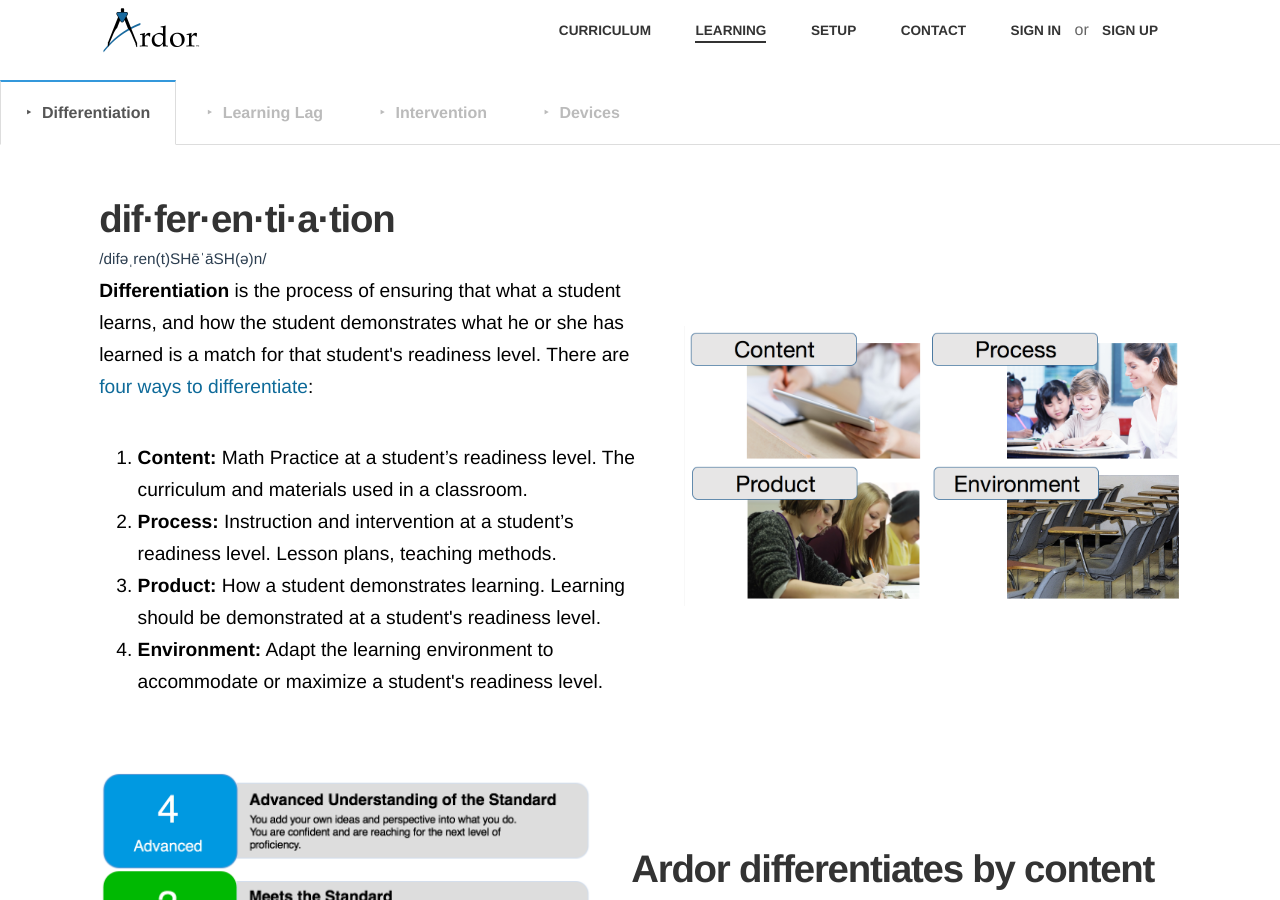
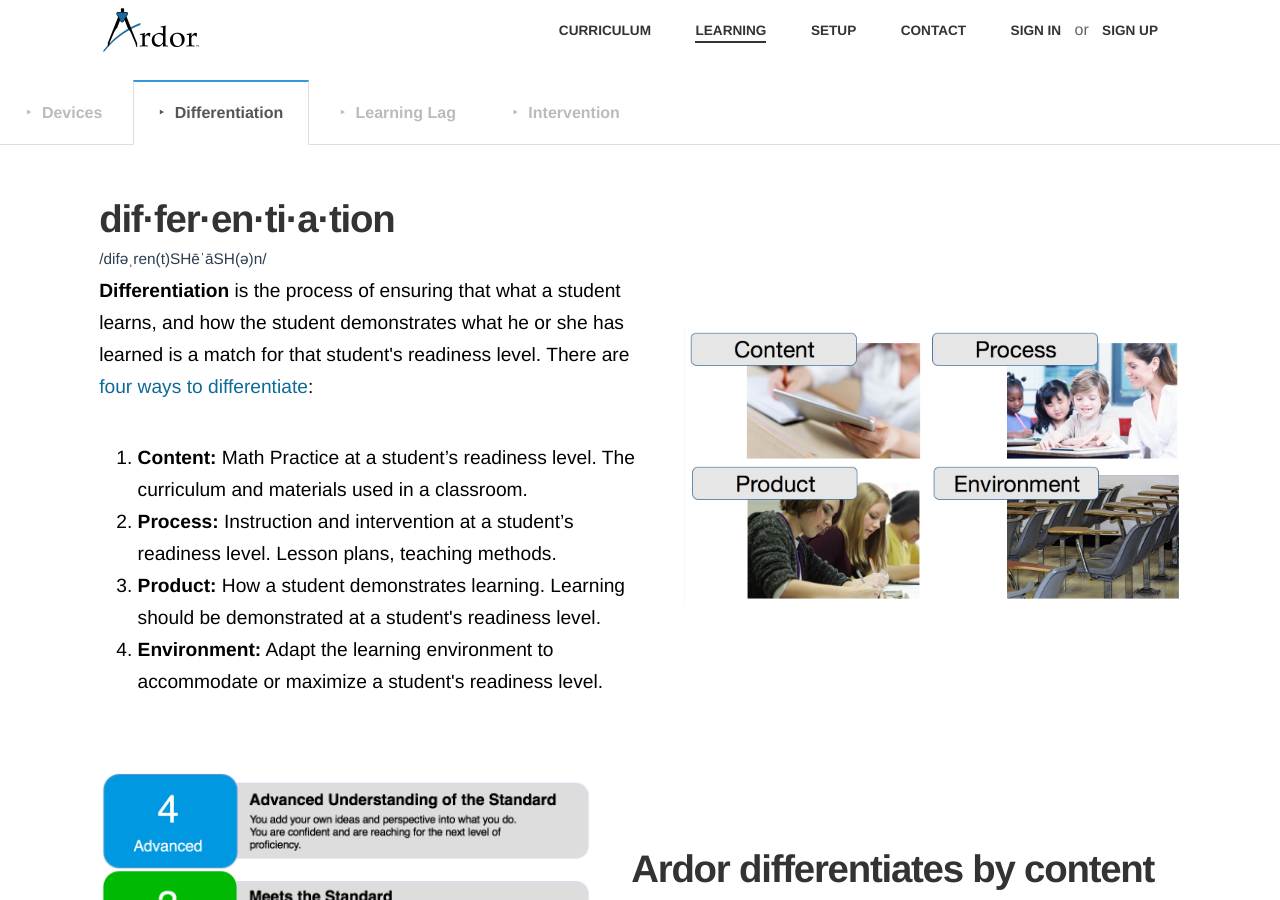
Before and after one commit to ardor-education/ardor-education.github.io, a Jekyll site: the page built from learn.md, in a window 1280 px wide and 900 px high. Built offline with Jekyll 4.4.1, drawn with Linux system fonts in a browser that asks for light colours; some web fonts are replaced.

Commit message:
add devices and re-order tabs

```diff
--- a/learning.md
+++ b/learn.md
@@ -7,21 +7,77 @@
 ================================================== -->
 <article class="explainer hero hero--home">
   <main>
+    <input id="tab1" type="radio" name="tabs">
+    <label for="tab1">Devices</label>
 
-    <input id="tab1" type="radio" name="tabs" checked>
-    <label for="tab1">Differentiation</label>
-
-    <input id="tab2" type="radio" name="tabs">
-    <label for="tab2">Learning Lag</label>
+    <input id="tab2" type="radio" name="tabs" checked>
+    <label for="tab2">Differentiation</label>
 
     <input id="tab3" type="radio" name="tabs">
-    <label for="tab3">Intervention</label>
+    <label for="tab3">Learning Lag</label>
 
     <input id="tab4" type="radio" name="tabs">
-    <label for="tab4">Devices</label>
+    <label for="tab4">Intervention</label>
+
+    <!-- Devices -->
+    <section class="tabs" id="content1">
+      <div class="concepts">
+        <div class="large-image">
+         <img src ="./../assets/images/differentiation/boy-with-ipad-computer.png">
+       </div>
+       <div class="learn-explainer">
+          <h2 class="prod-title">Bring Your Own Device</h2>
+          <p>
+            Ardor is an adaptive mathematics software built for the mobile devices found in the bring your own device classroom. Have a few classroom iPads but not enough for every student? Don't worry. Ardor Math runs on mobile phones,
+            Chromebooks, and Android tablets.
+          </p>
+            <div id="sub-area">
+                <div class="badge-area">
+                    <a href="https://itunes.apple.com/us/app/ardor-math/id953832689?ls=1&mt=8">
+                        <img class="app-store-badge" src="./../assets/images/logo/App_Store_Badge.svg">
+                    </a>
+                    <a href="https://play.google.com/store/apps/details?id=com.ardor.algebradojo">
+                        <img class="app-store-badge" src="./../assets/images/logo/play-store-badge.png">
+                    </a>
+                    <p>
+                        <a href="https://support.google.com/chromebook/answer/7021273?hl=en">Android for Chromebooks</a>
+                    </p>
+                </div>
+              </div>
+           </div>
+
+    </div>
+    <div class="concepts">
+      <div class="learn-explainer">
+        <h2 class="prod-title">Chromebooks</h2>
+        <p>
+          Ardor Math is optimized for Chromebooks. Ardor Math works with both Chromebooks with touch screens and with Chromebooks using a track pad.
+        </p>
+        <p>
+          The process of installing Android apps from the Play Store on a Chromebook is similar to doing so on an Android device. <a href="https://www.digitaltrends.com/computing/how-to-get-android-apps-on-a-chromebook/">Learn more</a>.
+        </p>
+      </div>
+      <div class="large-image">
+        <img src="./../assets/images/differentiation/chrome-book.png">
+      </div>
+    </div>
+    <div class="concepts">
+      <div class="large-image">
+        <img src="./../assets/images/differentiation/device-sync.png">
+      </div>
+      <div class="learn-explainer">
+        <h2 class="prod-title">Sync Between Devices</h2>
+        <p>
+          You can mix and match devices. For example a
+          student might start doing math on a school Chromebook or iPad and then later switches to their personal mobile device. Progress data is synced between the devices. The student continues where they left off. All data from every device is synced to the teacher dashboard.
+        </p>
+      </div>
+    </div>
+
+    </section>
 
     <!-- Differentiation -->
-    <section class="tabs" id="content1">
+    <section class="tabs" id="content2">
       <div class="concepts">
         <div class="learn-explainer">
           <h2 class="prod-title">dif·fer·en·ti·a·tion</h2>
@@ -108,7 +164,7 @@
     </section>
 
     <!-- Learning Lag -->
-    <section  class="tabs" id="content2">
+    <section  class="tabs" id="content3">
       <div class="concepts">
         <div class="learn-explainer">
           <h2 class="prod-title">Eliminate Learning Lag</h2>
@@ -194,17 +250,10 @@
     </section>
 
     <!-- Intervention 1 -->
-    <section class="tabs" id="content3">
+    <section class="tabs" id="content4">
 
       <h2>Intervention</h2>
-      <img src ="./../assets/images/differentiation/levels-description.png">
-    </section>
 
-    <!-- Devices -->
-    <section class="tabs" id="content4">
-
-      <h2>Bring Your Own Device</h2>
-      <img src ="./../assets/images/differentiation/boy-with-ipad-computer.png">
     </section>
 
   </main>
```
Also changed, not shown: curriculum.md (+2 -2 lines), assets/images/differentiation/chrome-book.png (added), assets/images/differentiation/device-sync.png (added).
